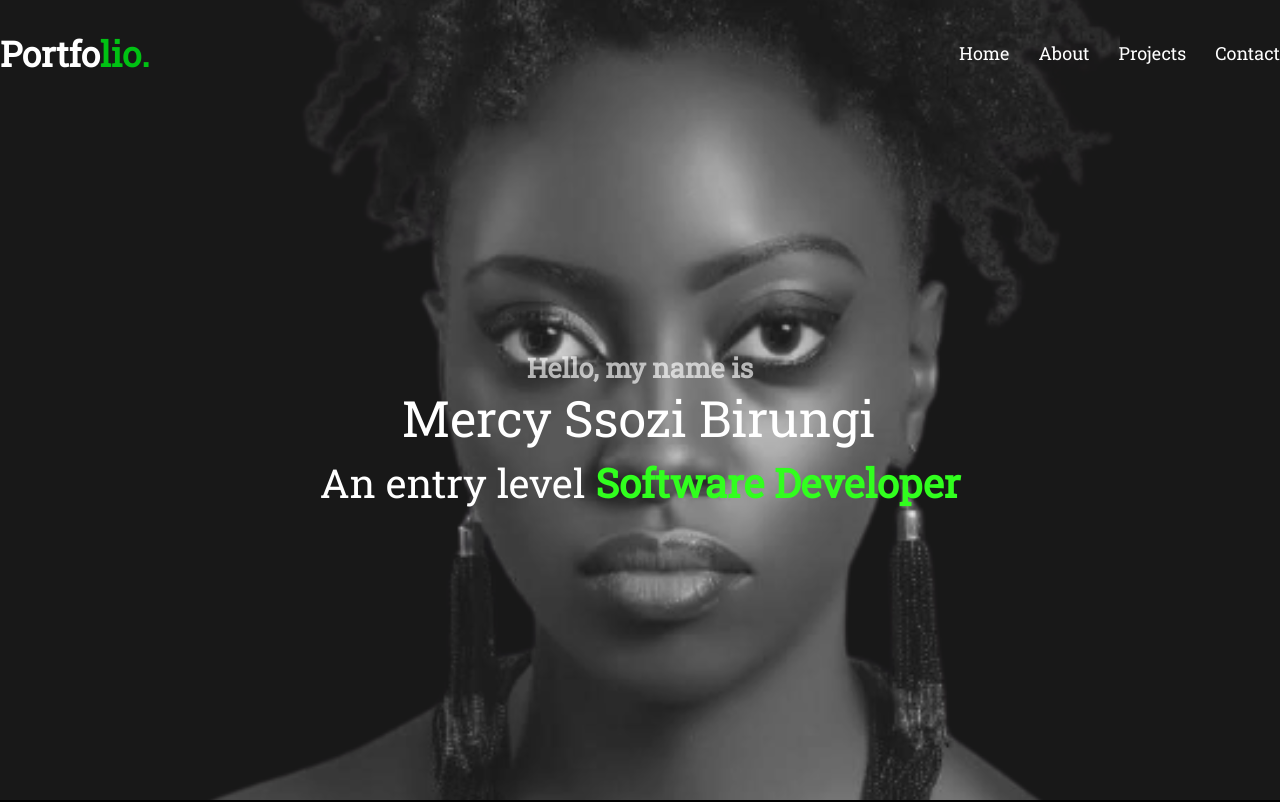
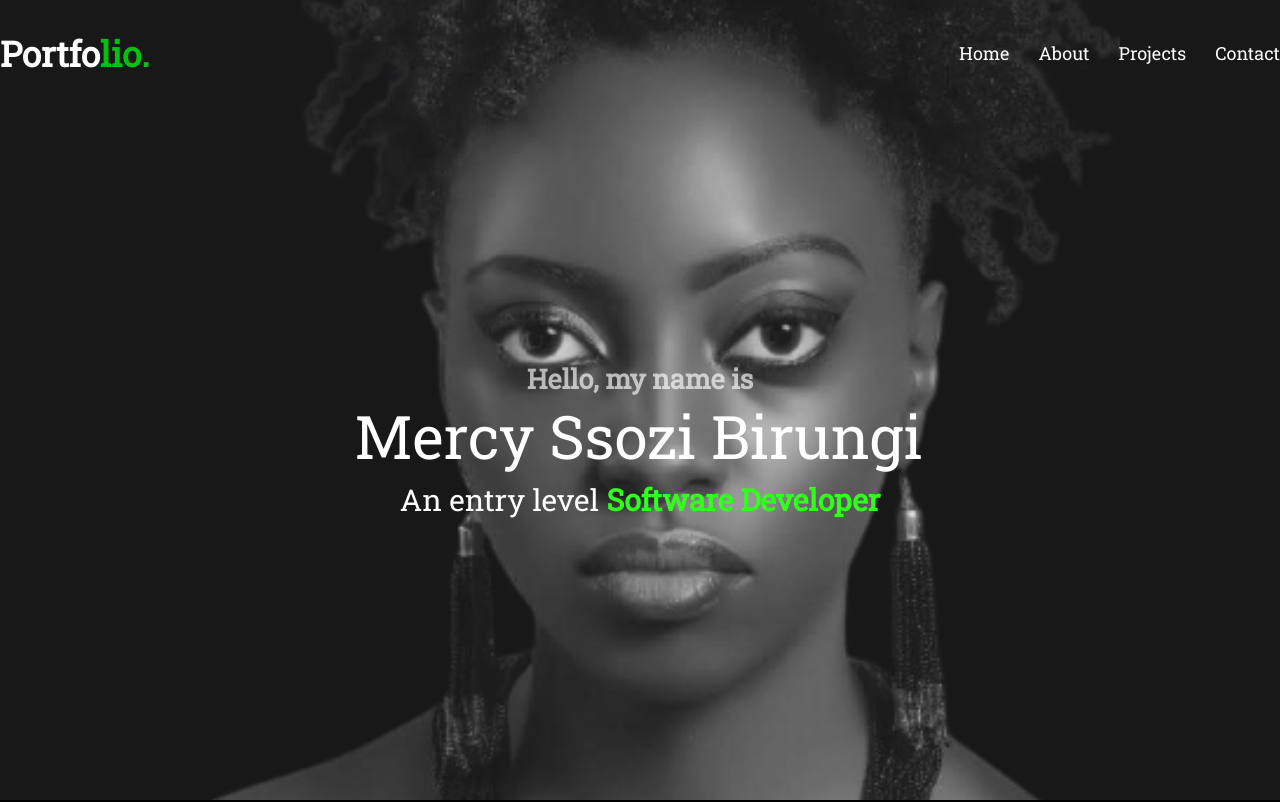
Before and after one commit to MercybirungiS/My-Portfolio, a plain HTML site: page index.html in a window 1280 px wide. Shown: the top 802 px of the page. Drawn offline with nearby package versions, Linux system fonts and the light colour scheme; a script that the page names is missing.

Commit message:
portfolio

```diff
--- a/style.css
+++ b/style.css
@@ -191,17 +191,18 @@ section .title::after{
 .home .home-content .text-1{
     font-size: 27px;
     text-align: center;
-    padding-top: 10%;
+    padding-top: 15%;
     opacity: 65%;
 }
 .home .home-content .text-2{
-    font-size: 50px;
+    font-size: 60px;
     font-weight: 550;
     margin-left: -3px;
     text-align: center;
+
 }
 .home .home-content .text-3{
-    font-size: 40px;
+    font-size: 30px;
     margin: 5px 0;
     text-align: center;
     font-weight: 500;
@@ -211,7 +212,7 @@ section .title::after{
     color:#1bff06;
     font-weight: 600;
     text-align: center;
-    font-size: 40px;
+    font-size: 30px;
     /* -webkit-text-stroke: 0.1vw #fff; */
 
 }
```
